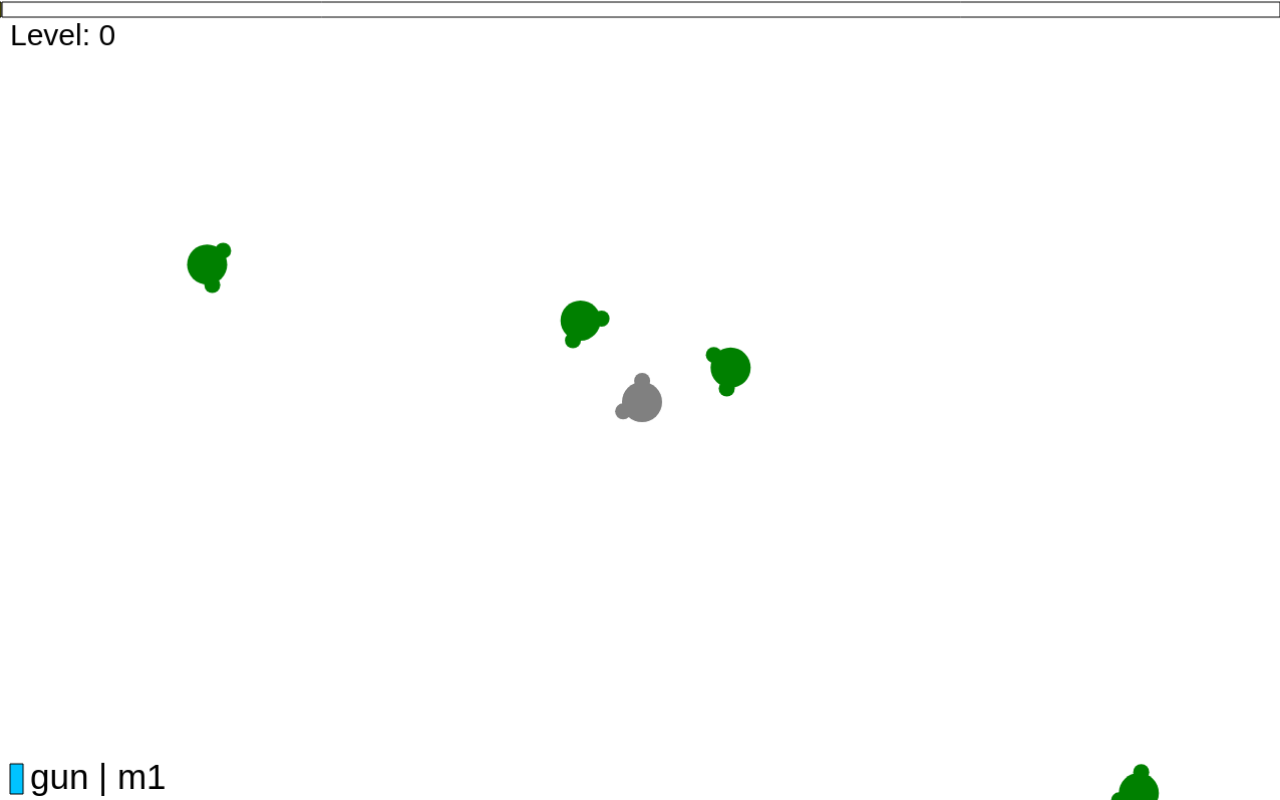
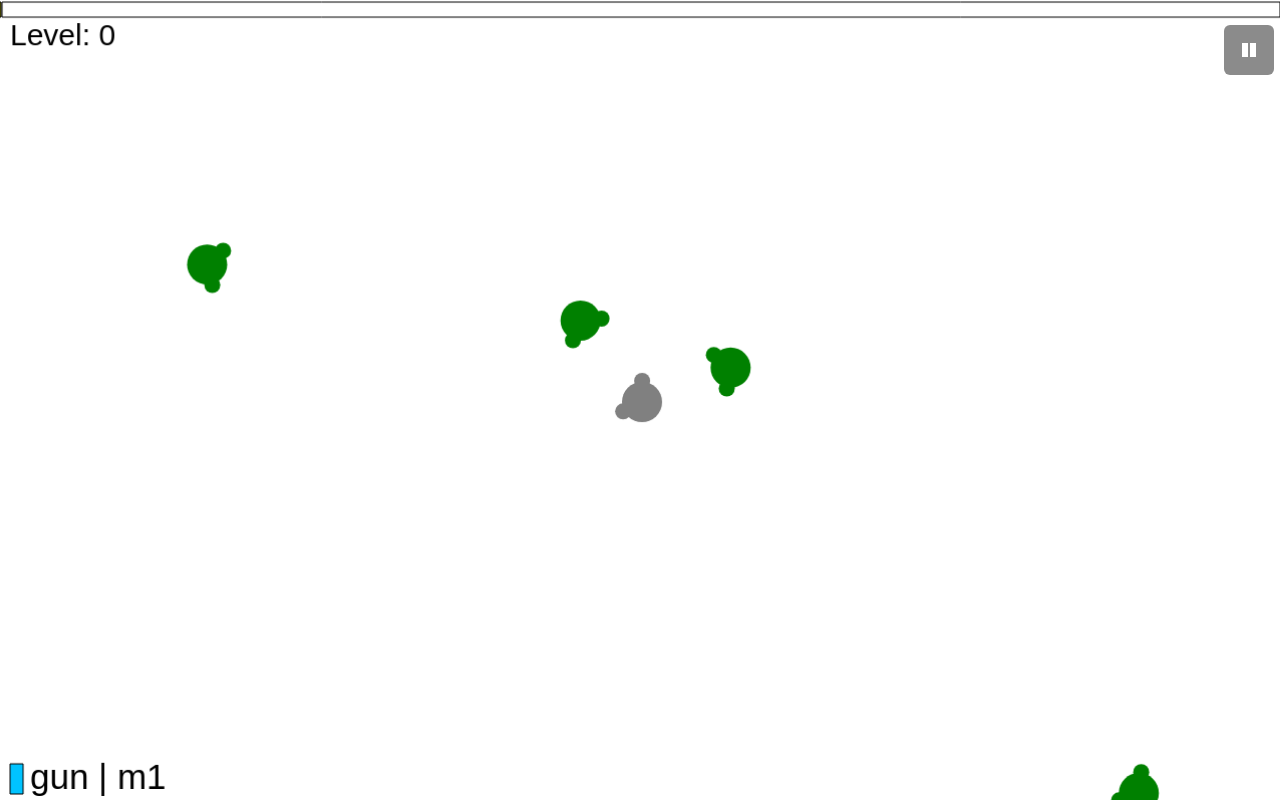
Before and after one commit to NikitaVolya/Circle-Survival, a plain HTML site: page game.html in a window 1280 px wide. Drawn offline with Linux system fonts and the light colour scheme.

Commit message:
Add pause button in game

```diff
--- a/game.html
+++ b/game.html
@@ -45,7 +45,9 @@
 
         <div id="UI">
 
-            <div id="upgradeWindow" class="UIwindow hidden">
+            <button id="pauseButton" class="pause-button pause visible" aria-label="Pause"></button>
+
+            <div id="upgradeWindow" class="UIwindow hidden ">
                 <h1>Choose an upgrade</h1>
                 <p>With each level you get, you will be given new upgrades. Rarer upgrades will also appear over time.</p>
                 <div id="upgradesContainer">
--- a/scripts/game.js
+++ b/scripts/game.js
@@ -25,6 +25,8 @@ const Game = {
 
     ShowGameOverWindow() {
         const window = document.getElementById('gameOverWindow');
+        const pauseBtn = document.getElementById('pauseButton');
+        this.HideWindow(pauseBtn);
         this.ShowWindow(window);
     },
 
@@ -131,6 +133,23 @@ const Game = {
             this.keys['mouseclick'] = false;
         });
 
+
+        const pauseBtn = document.getElementById('pauseButton');
+
+        pauseBtn.addEventListener('click', e => {
+            if (this.isWork)
+            {
+                this.Pause();
+                pauseBtn.classList.remove('pause');
+                pauseBtn.classList.add('resume');
+            }
+            else {
+                this.Continue();
+                pauseBtn.classList.remove('resume');
+                pauseBtn.classList.add('pause');
+            }
+        })
+
         this.keys['passive'] = true;
 
         this.entities = CreateObjectsContainer();
--- a/style.css
+++ b/style.css
@@ -74,14 +74,14 @@ p {
     transition: opacity 0.4s ease, transform 0.4s ease;
 }
 
-.UIwindow.visible {
+.visible {
     opacity: 1;
     visibility: visible;
     pointer-events: auto;
     transform: translate(-50%, -50%) scale(1);
 }
 
-.UIwindow.hidden {
+.hidden {
     opacity: 0;
     visibility: hidden;
     pointer-events: none;
@@ -224,3 +224,38 @@ p {
     width: 200px;
     text-align: center;
 }
+
+.pause-button {
+    position: fixed;
+    top: 50px;
+    right: -19px;
+    width: 50px;
+    height: 50px;
+
+    background-color: rgba(63, 63, 63, 0.6);
+    border: none;
+    border-radius: 6px;
+
+    z-index: 1000;
+    cursor: pointer;
+
+    display: flex;
+    align-items: center;
+    justify-content: center;
+
+    transition: background-color 0.2s ease;
+}
+
+.pause-button::before {
+    content: "";
+    display: block;
+    width: 14px;
+    height: 14px;
+    background:
+        linear-gradient(to right, white 40%, transparent 40%, transparent 60%, white 60%);
+    background-size: 100% 100%;
+}
+
+.pause-button:hover {
+    background-color: rgba(0, 0, 0, 0.75);
+}
```
